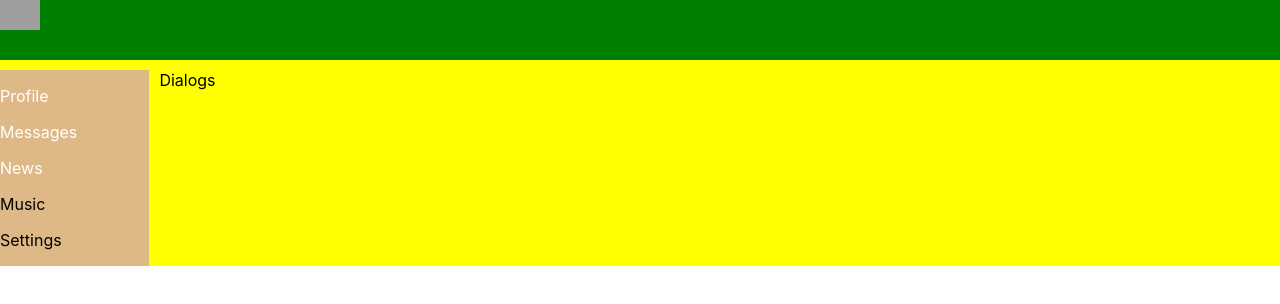
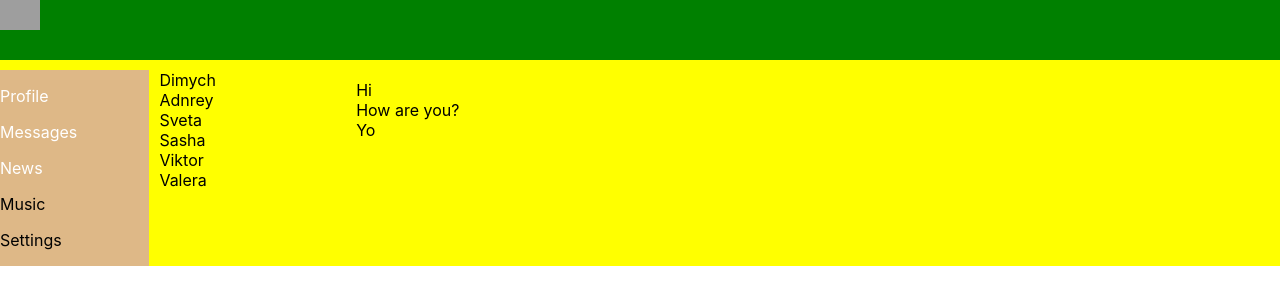
Before and after one commit to 3metil/it-kamasutra, a React (Create React App) app: page /dialogs in a window 1280 px wide. Shown: the top 304 px of the page. Built offline with nearby package versions, Linux system fonts and the light colour scheme; grey boxes are pictures that could not be loaded.

Commit message:
Урок 21

```diff
--- a/src/components/Dialogs/Dialogs.jsx
+++ b/src/components/Dialogs/Dialogs.jsx
@@ -3,8 +3,32 @@ import './Dialogs.scss'
 
 const Dialogs = (props) => {
     return (
-        <div>
-            Dialogs
+        <div className='dialogs'>
+            <div className="dialogs-items">
+                <div className='dialog'>
+                    Dimych
+                </div>
+                <div className='dialog'>
+                    Adnrey
+                </div>
+                <div className='dialog'>
+                    Sveta
+                </div>
+                <div className='dialog'>
+                    Sasha
+                </div>
+                <div className='dialog'>
+                    Viktor
+                </div>
+                <div className='dialog'>
+                    Valera
+                </div>
+            </div>
+            <div className="messages">
+                <div className="message">Hi</div>
+                <div className="message">How are you?</div>
+                <div className="message">Yo</div>
+            </div>
         </div>
     )
 }
--- a/src/components/Dialogs/Dialogs.scss
+++ b/src/components/Dialogs/Dialogs.scss
@@ -0,0 +1,12 @@
+.dialogs {
+    display: grid;
+    grid-template-columns: 2fr 10fr;
+}
+
+.messages {
+    padding: 10px;
+}
+
+.message {
+
+}
```
